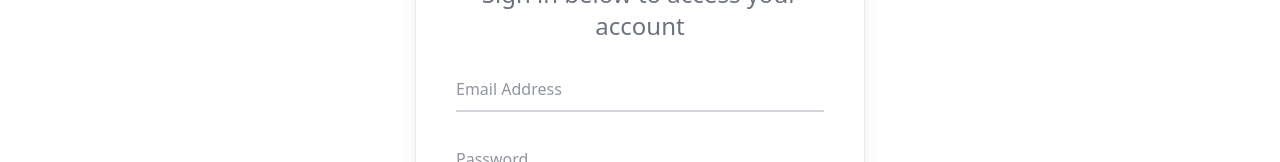
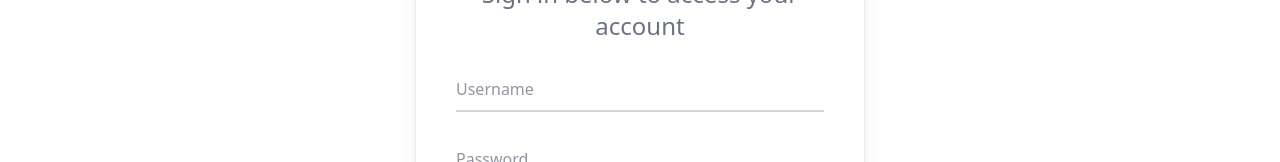
Before and after one commit to pranikz/SVG-crud, a React (Create React App) app: page / in a window 1280 px wide. Shown: the part 260-422 px from the top of the page. Built offline with nearby package versions, Linux system fonts and the light colour scheme.

Commit message:
chore: login implementation

```diff
--- a/src/pages/Login.js
+++ b/src/pages/Login.js
@@ -1,7 +1,18 @@
-import React from "react";
-import { Link } from "react-router-dom";
+import React, { useState } from "react";
+import { useNavigate } from "react-router-dom";
 
 const Login = () => {
+  const [username, setUsername] = useState("");
+  const [password, setPassword] = useState("");
+  const [user, setUser] = useState();
+  const navigate = useNavigate([]);
+  const handleSubmit = async (e) => {
+    e.preventDefault();
+    const usercred = { username, password };
+    setUser(usercred);
+    navigate("/allgames");
+    localStorage.setItem("user", usercred);
+  };
   return (
     <div className="relative flex  flex-col justify-center overflow-hidden py-6 sm:py-12">
       <div className="absolute inset-0 bg-white bg-center [mask-image:linear-gradient(180deg,white,rgba(255,255,255,0))]"></div>
@@ -14,21 +25,23 @@ const Login = () => {
             </p>
           </div>
           <div className="mt-5">
-            <form action="">
+            <form onSubmit={handleSubmit}>
               <div className="relative mt-6">
                 <input
-                  type="email"
-                  name="email"
-                  id="email"
-                  placeholder="Email Address"
+                  type="text"
+                  name="username"
+                  id="username"
+                  value={username}
+                  onChange={({ target }) => setUsername(target.value)}
+                  placeholder="username"
                   className="peer mt-1 w-full border-b-2 border-gray-300 px-0 py-1 placeholder:text-transparent focus:border-gray-500 focus:outline-none"
                   autoComplete="NA"
                 />
                 <label
-                  htmlFor="email"
+                  htmlFor="username"
                   className="pointer-events-none absolute top-0 left-0 origin-left -translate-y-1/2 transform text-sm text-gray-800 opacity-75 transition-all duration-100 ease-in-out peer-placeholder-shown:top-1/2 peer-placeholder-shown:text-base peer-placeholder-shown:text-gray-500 peer-focus:top-0 peer-focus:pl-0 peer-focus:text-sm peer-focus:text-gray-800"
                 >
-                  Email Address
+                  Username
                 </label>
               </div>
               <div className="relative mt-6">
@@ -37,6 +50,7 @@ const Login = () => {
                   name="password"
                   id="password"
                   placeholder="Password"
+                  onChange={({ target }) => setPassword(target.value)}
                   className="peer peer mt-1 w-full border-b-2 border-gray-300 px-0 py-1 placeholder:text-transparent focus:border-gray-500 focus:outline-none"
                 />
                 <label
@@ -47,12 +61,13 @@ const Login = () => {
                 </label>
               </div>
               <div className="my-6">
-                <Link to="/allgames">
-                  {" "}
-                  <button className="w-full rounded-md bg-black px-3 py-4 text-white focus:bg-gray-600 focus:outline-none">
-                    Login
-                  </button>
-                </Link>
+                {" "}
+                <button
+                  type="submit"
+                  className="w-full rounded-md bg-black px-3 py-4 text-white focus:bg-gray-600 focus:outline-none"
+                >
+                  Login
+                </button>
               </div>
               <p className="text-center text-sm text-gray-500">
                 Don&#x27;t have an account yet?{" "}
```
